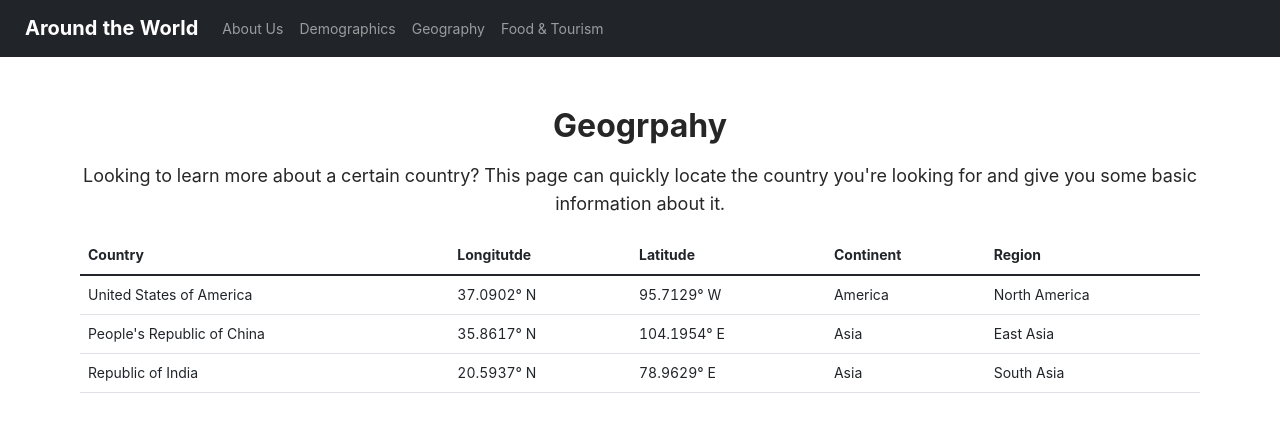
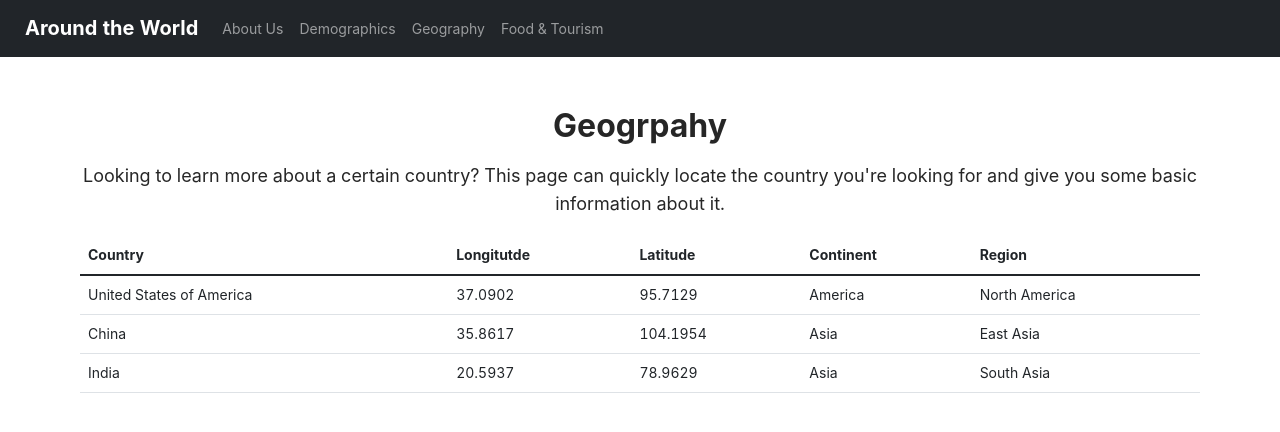
Before and after one commit to preethk0/CS373, a React (Create React App) app in the folder front-end/: page /geography in a window 1280 px wide. Shown: the top 432 px of the page. Built offline with nearby package versions, Linux system fonts and the light colour scheme.

Commit message:
added map image, will update this once goolge maps API works

```diff
--- a/front-end/src/screens/Geography/GeographyData.js
+++ b/front-end/src/screens/Geography/GeographyData.js
@@ -2,41 +2,41 @@ const GeographyData = {
     USA: {
         country_id: 1,
         country_name: "United States of America",
-        country_longitude: "37.0902° N",
-        country_latitude: "95.7129° W",
+        country_longitude: 37.0902,
+        country_latitude: 95.7129,
         country_continent: "America",
         country_region: "North America",
         country_land_area: "3,531,905 sq mi",
         country_water_area: "4.66%",
         country_adjacent_oceans: ["Atlantic Ocean", "Pacific Ocean"],
         country_adjacent_countries: ["Canada", "Mexico"],
-        country_map: "https://www.google.com/maps/embed?pb=!1m18!1m12!1m3!1d55565170.29301636!2d-132.08532758867793!3d31.786060306224!2m3!1f0!2f0!3f0!3m2!1i1024!2i768!4f13.1!3m3!1m2!1s0x54eab584e432360b%3A0x1c3bb99243deb742!2sUnited%20States!5e0!3m2!1sen!2sus!4v1633146040770!5m2!1sen!2sus"
+        country_map: "https://www.google.com/maps/vt/data=BMan_-C3aNCrHDtjSaJWX_MP6IcvfQcb2nbruGPpDA6xaVNcQJJAWoDAd2_KOQ6591l51bXdBMWkdE1-DOu0ltDigDbldBqrr05aCktVdLD_yslAU2XiPZrXzkVuFt9D9BdmyCwYwxPy3rjMexfb5vgqbC26MRYIYDQYdelhOwlWT0zB6vaoJYi4VmTUDuou84zLDeZ8DaKbShP6KUD_5kq0hNTvjcQelfyFzsgWla5zzqgRPIuAKExs"
     },
     China: {
         country_id: 2,
-        country_name: "People's Republic of China",
-        country_longitude: "35.8617° N",
-        country_latitude: "104.1954° E",
+        country_name: "China",
+        country_longitude: 35.8617,
+        country_latitude: 104.1954,
         country_continent: "Asia",
         country_region: "East Asia",
         country_land_area: "3,705,407 sq mi",
         country_water_area: "2.8%",
         country_adjacent_oceans: ["Pacific Ocean"],
         country_adjacent_countries: ["Mongolia", "Kazakhstan", "North Korea", "Russia", "Kyrgyzstan", "Tajikistan", "Afghanistan", "Pakistan", "India", "Nepal", "Bhutan", "Myanmar", "Laos", "Vietnam"],
-        country_map: "https://www.google.com/maps/embed?pb=!1m18!1m12!1m3!1d56593509.36396439!2d67.4692816011634!3d30.03130070479193!2m3!1f0!2f0!3f0!3m2!1i1024!2i768!4f13.1!3m3!1m2!1s0x31508e64e5c642c1%3A0x951daa7c349f366f!2sChina!5e0!3m2!1sen!2sus!4v1633146523275!5m2!1sen!2sus"
+        country_map: "https://www.google.com/maps/vt/data=4m2NwqGHHBDhe3HjGFAcVdQ-JQ_Kmzk7TcklrRFPM2EC6Gkqf7H-gxZVu6pHlN4idXW9a9i_7pzKuQ4mlYyRtHr-0_u8qIphfUXLqSJ_1cL7IbnNvIG8M-Aq0Lo9YdRWhyDTBqkc5EGgqPxZZbCfeHgSUQN6vOJybVR8Atxq1tq16dg37xJN7GHPa47fy0wCYQrOVbSK0eOW_tEQkx4b1rKWE5x2pXmlgwsVbNRwTl4pbbkEf3_LYUIJ"
     },
     India: {
         country_id: 3,
-        country_name: "Republic of India",
-        country_longitude: "20.5937° N",
-        country_latitude: "78.9629° E",
+        country_name: "India",
+        country_longitude: 20.5937,
+        country_latitude: 78.9629,
         country_continent: "Asia",
         country_region: "South Asia",
         country_land_area: "1,269,219 sq mi",
         country_water_area: "9.6%",
         country_adjacent_oceans: ["Indian Ocean"],
         country_adjacent_countries: ["China", "Bhutan", "Nepal", "Pakistan", "Bangladesh", "Myanmar"],
-        country_map: "https://www.google.com/maps/embed?pb=!1m18!1m12!1m3!1d61563344.98573597!2d63.185596131648516!3d19.08247797460803!2m3!1f0!2f0!3f0!3m2!1i1024!2i768!4f13.1!3m3!1m2!1s0x30635ff06b92b791%3A0xd78c4fa1854213a6!2sIndia!5e0!3m2!1sen!2sus!4v1633146950110!5m2!1sen!2sus"
+        country_map: "https://www.google.com/maps/vt/data=pkWMF8kwCgwdg-I2dof7RXPFGahPvpBeSIitmNK-Ykm6iSQ_mgZyzKg_6mo_R5eL_BGuO8mzjgZ5PRnBJdt2JGV-BfJw9StzLbMbUK7TlqH2H6TRaI75Du2tAGRZbbkmich9N0jsLrIk2cJ8LkeLMp0bGzlrcIw7YKucr6MsULHVOoL6v1ICNK7MXiSbsVn4BnQLQJc3AgjSQpZdIRpxNCT-B7rMTt0aOUXapFPtZXW5QMseznlPXNXC"
     },
   };
 
```
